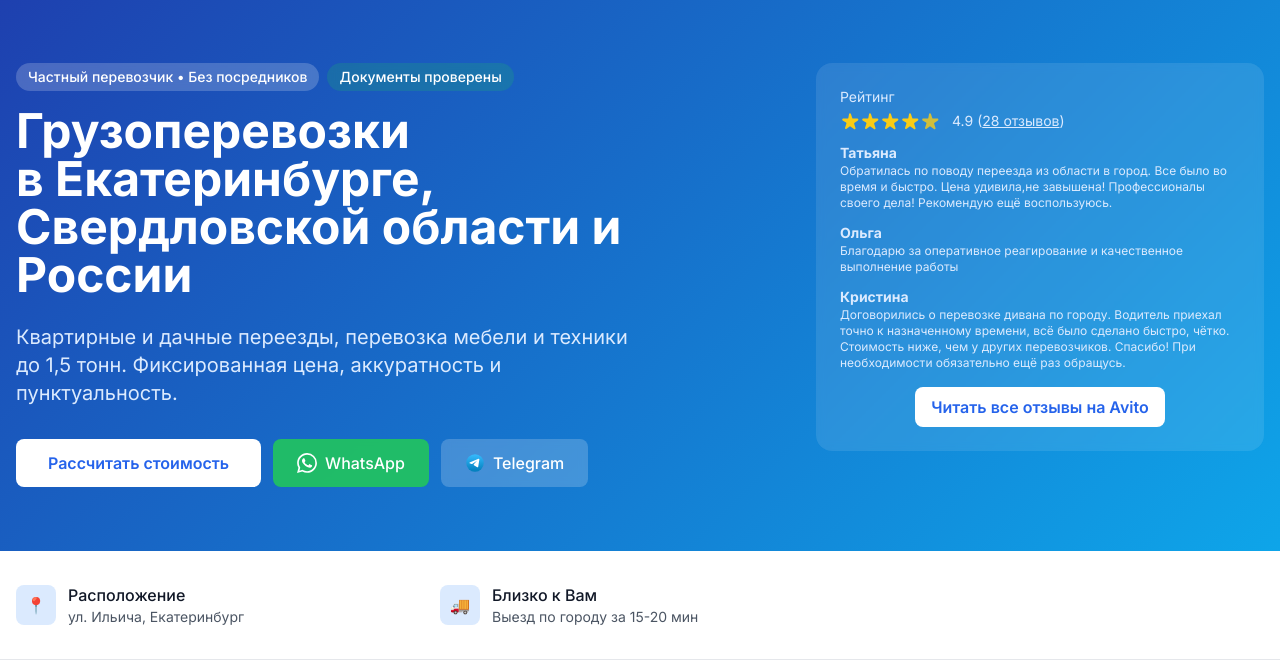
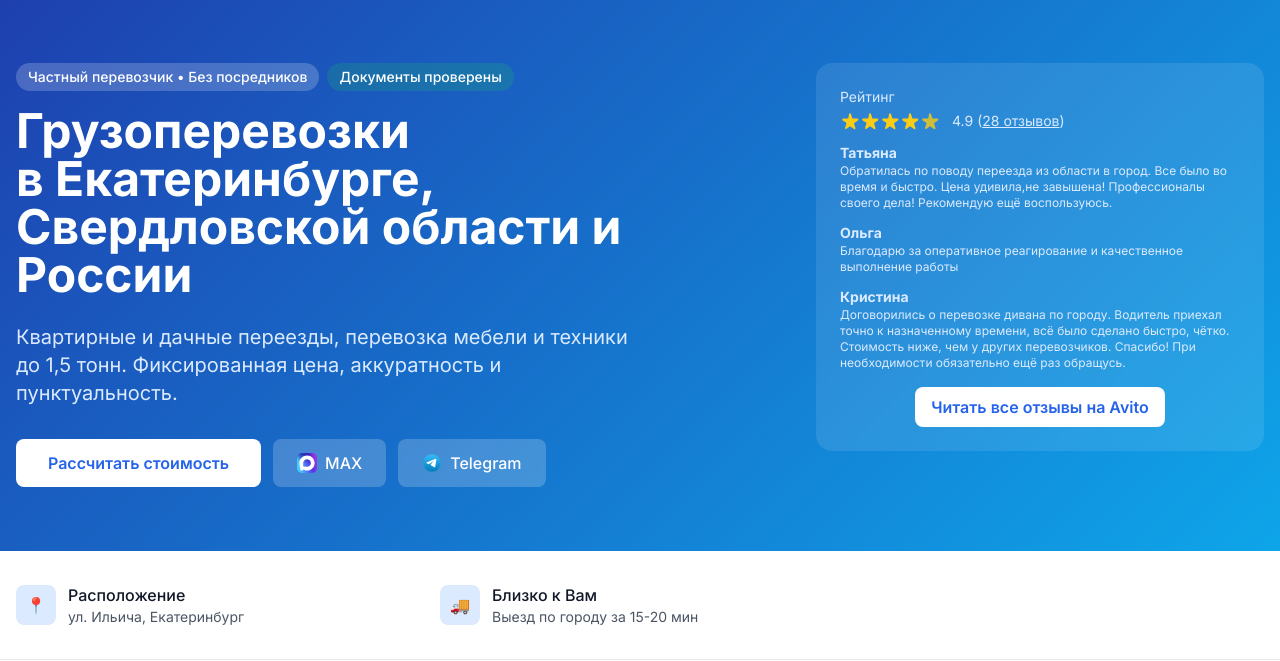
Before and after one commit to sedirov07/cargo_transportation, a Flask app: page / in a window 1280 px wide. Shown: the part 141-802 px from the top of the page. Run offline with Flask 3, Linux system fonts and the light colour scheme; some libraries are stand-ins or nearby versions.

Commit message:
замена ватсап на MAX

```diff
--- a/templates/index.html
+++ b/templates/index.html
@@ -98,9 +98,9 @@
                         <a href="#calculator-city" class="bg-white text-blue-600 font-semibold px-8 py-3 rounded-lg hover:bg-gray-100 transition">
                             Рассчитать стоимость
                         </a>
-                        <a href="https://wa.me/79226141249?text=%D0%97%D0%B4%D1%80%D0%B0%D0%B2%D1%81%D1%82%D0%B2%D1%83%D0%B9%D1%82%D0%B5!%20%D0%A5%D0%BE%D1%87%D1%83%20%D1%83%D0%B7%D0%BD%D0%B0%D1%82%D1%8C%20%D1%81%D1%82%D0%BE%D0%B8%D0%BC%D0%BE%D1%81%D1%82%D1%8C%20%D0%BF%D0%B5%D1%80%D0%B5%D0%B2%D0%BE%D0%B7%D0%BA%D0%B8" target="_blank" rel="noopener noreferrer" class="bg-green-500/90 backdrop-blur-sm font-medium px-6 py-3 rounded-lg hover:bg-green-500 transition inline-flex items-center">
-                            <img src="{{ url_for('static', filename='icons/whatsapp.svg') }}" alt="WhatsApp" class="w-5 h-5 mr-2 invert" loading="lazy" />
-                            WhatsApp
+                        <a href="https://max.ru/u/f9LHodD0cOLesdaxDr03_bTD1GrG-e17CUVfH92sYmiQX1JZWZZ3H4Rq8UE" target="_blank" rel="noopener noreferrer" class="bg-white/20 backdrop-blur-sm font-medium px-6 py-3 rounded-lg hover:bg-white/30 transition inline-flex items-center">
+                            <img src="{{ url_for('static', filename='icons/MAX.svg') }}" alt="MAX" class="w-5 h-5 mr-2" loading="lazy" />
+                            MAX
                         </a>
                         <a href="https://t.me/+79226141249" target="_blank" rel="noopener noreferrer" class="bg-white/20 backdrop-blur-sm font-medium px-6 py-3 rounded-lg hover:bg-white/30 transition inline-flex items-center">
                             <img src="{{ url_for('static', filename='icons/telegram.svg') }}" alt="Telegram" class="w-5 h-5 mr-2" loading="lazy" />
@@ -176,9 +176,9 @@
                         <a href="#calculator-intercity" class="bg-white text-emerald-700 font-semibold px-8 py-3 rounded-lg hover:bg-gray-100 transition">
                             Рассчитать маршрут
                         </a>
-                        <a href="https://wa.me/79226141249?text=%D0%97%D0%B4%D1%80%D0%B0%D0%B2%D1%81%D1%82%D0%B2%D1%83%D0%B9%D1%82%D0%B5!%20%D0%A5%D0%BE%D1%87%D1%83%20%D1%83%D0%B7%D0%BD%D0%B0%D1%82%D1%8C%20%D1%81%D1%82%D0%BE%D0%B8%D0%BC%D0%BE%D1%81%D1%82%D1%8C%20%D0%BC%D0%B5%D0%B6%D0%B4%D1%83%D0%B3%D0%BE%D1%80%D0%BE%D0%B4%D0%BD%D0%B5%D0%B9%20%D0%BF%D0%B5%D1%80%D0%B5%D0%B2%D0%BE%D0%B7%D0%BA%D0%B8" target="_blank" rel="noopener noreferrer" class="bg-green-500/90 backdrop-blur-sm font-medium px-6 py-3 rounded-lg hover:bg-green-500 transition inline-flex items-center">
-                            <img src="{{ url_for('static', filename='icons/whatsapp.svg') }}" alt="WhatsApp" class="w-5 h-5 mr-2 invert" loading="lazy" />
-                            WhatsApp
+                        <a href="https://max.ru/u/f9LHodD0cOLesdaxDr03_bTD1GrG-e17CUVfH92sYmiQX1JZWZZ3H4Rq8UE" target="_blank" rel="noopener noreferrer" class="bg-white/20 backdrop-blur-sm font-medium px-6 py-3 rounded-lg hover:bg-white/30 transition inline-flex items-center">
+                            <img src="{{ url_for('static', filename='icons/MAX.svg') }}" alt="MAX" class="w-5 h-5 mr-2" loading="lazy" />
+                            MAX
                         </a>
                         <a href="https://t.me/+79226141249" target="_blank" rel="noopener noreferrer" class="bg-white/20 backdrop-blur-sm font-medium px-6 py-3 rounded-lg hover:bg-white/30 transition inline-flex items-center">
                             <img src="{{ url_for('static', filename='icons/telegram.svg') }}" alt="Telegram" class="w-5 h-5 mr-2" loading="lazy" />
@@ -1136,9 +1136,9 @@
 
                   <div class="mt-6 flex items-center justify-center gap-4">
                       <span class="text-gray-400 text-sm">или напишите сами:</span>
-                      <a href="https://wa.me/79226141249?text=%D0%97%D0%B4%D1%80%D0%B0%D0%B2%D1%81%D1%82%D0%B2%D1%83%D0%B9%D1%82%D0%B5!%20%D0%A5%D0%BE%D1%87%D1%83%20%D1%83%D0%B7%D0%BD%D0%B0%D1%82%D1%8C%20%D1%81%D1%82%D0%BE%D0%B8%D0%BC%D0%BE%D1%81%D1%82%D1%8C%20%D0%BF%D0%B5%D1%80%D0%B5%D0%B2%D0%BE%D0%B7%D0%BA%D0%B8" target="_blank" rel="noopener noreferrer" class="inline-flex items-center gap-1.5 bg-green-50 text-green-700 font-medium px-4 py-2 rounded-lg hover:bg-green-100 transition border border-green-200">
-                          <img src="{{ url_for('static', filename='icons/whatsapp.svg') }}" alt="WhatsApp" class="w-5 h-5" style="color: #25D366" loading="lazy" />
-                          WhatsApp
+                      <a href="https://max.ru/u/f9LHodD0cOLesdaxDr03_bTD1GrG-e17CUVfH92sYmiQX1JZWZZ3H4Rq8UE" target="_blank" rel="noopener noreferrer" class="inline-flex items-center gap-1.5 bg-blue-50 text-blue-700 font-medium px-4 py-2 rounded-lg hover:bg-blue-100 transition border border-blue-200">
+                          <img src="{{ url_for('static', filename='icons/MAX.svg') }}" alt="MAX" class="w-5 h-5" style="color: #2711cf" loading="lazy" />
+                          MAX
                       </a>
                       <a href="https://t.me/+79226141249" target="_blank" rel="noopener noreferrer" class="inline-flex items-center gap-1.5 bg-blue-50 text-blue-700 font-medium px-4 py-2 rounded-lg hover:bg-blue-100 transition border border-blue-200">
                           <img src="{{ url_for('static', filename='icons/telegram.svg') }}" alt="Telegram" class="w-5 h-5" loading="lazy" />
@@ -1175,9 +1175,9 @@
             <svg xmlns="http://www.w3.org/2000/svg" width="20" height="20" viewBox="0 0 24 24" fill="none" stroke="currentColor" stroke-width="2" stroke-linecap="round" stroke-linejoin="round"><path d="M22 16.92v3a2 2 0 0 1-2.18 2 19.79 19.79 0 0 1-8.63-3.07 19.5 19.5 0 0 1-6-6 19.79 19.79 0 0 1-3.07-8.67A2 2 0 0 1 4.11 2h3a2 2 0 0 1 2 1.72 12.84 12.84 0 0 0 .7 2.81 2 2 0 0 1-.45 2.11L8.09 9.91a16 16 0 0 0 6 6l1.27-1.27a2 2 0 0 1 2.11-.45 12.84 12.84 0 0 0 2.81.7A2 2 0 0 1 22 16.92z"></path></svg>
             Позвонить
         </a>
-        <a href="https://wa.me/79226141249?text=%D0%97%D0%B4%D1%80%D0%B0%D0%B2%D1%81%D1%82%D0%B2%D1%83%D0%B9%D1%82%D0%B5!%20%D0%A5%D0%BE%D1%87%D1%83%20%D1%83%D0%B7%D0%BD%D0%B0%D1%82%D1%8C%20%D1%81%D1%82%D0%BE%D0%B8%D0%BC%D0%BE%D1%81%D1%82%D1%8C%20%D0%BF%D0%B5%D1%80%D0%B5%D0%B2%D0%BE%D0%B7%D0%BA%D0%B8" target="_blank" rel="noopener noreferrer" class="sticky-cta-btn sticky-cta-wa">
-            <img src="{{ url_for('static', filename='icons/whatsapp.svg') }}" alt="" class="w-5 h-5 invert" />
-            WhatsApp
+        <a href="https://max.ru/u/f9LHodD0cOLesdaxDr03_bTD1GrG-e17CUVfH92sYmiQX1JZWZZ3H4Rq8UE" target="_blank" rel="noopener noreferrer" class="sticky-cta-btn sticky-cta-wa">
+            <img src="{{ url_for('static', filename='icons/MAX.svg') }}" alt="" class="w-5 h-5" />
+            MAX
         </a>
     </div>
 
```
Also changed, not shown: static/icons/MAX.svg (added), static/icons/whatsapp.svg (deleted).
